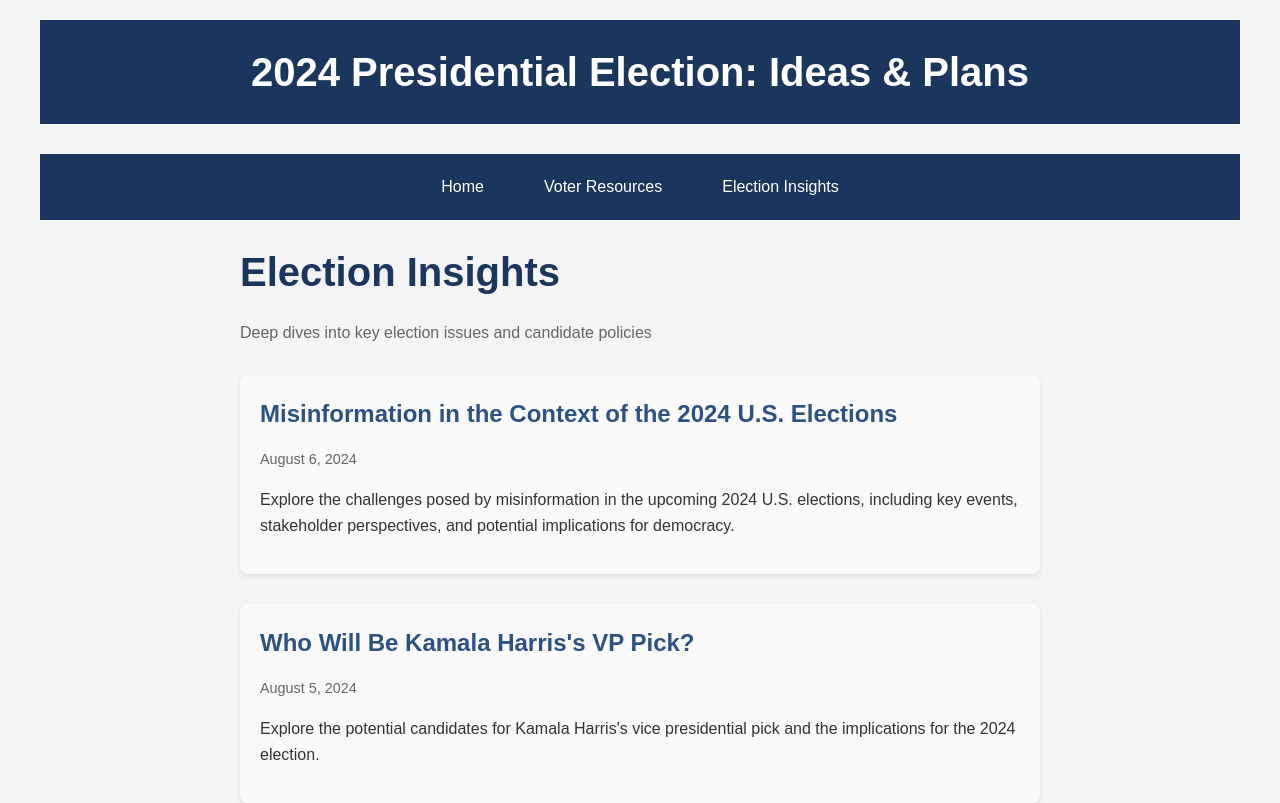
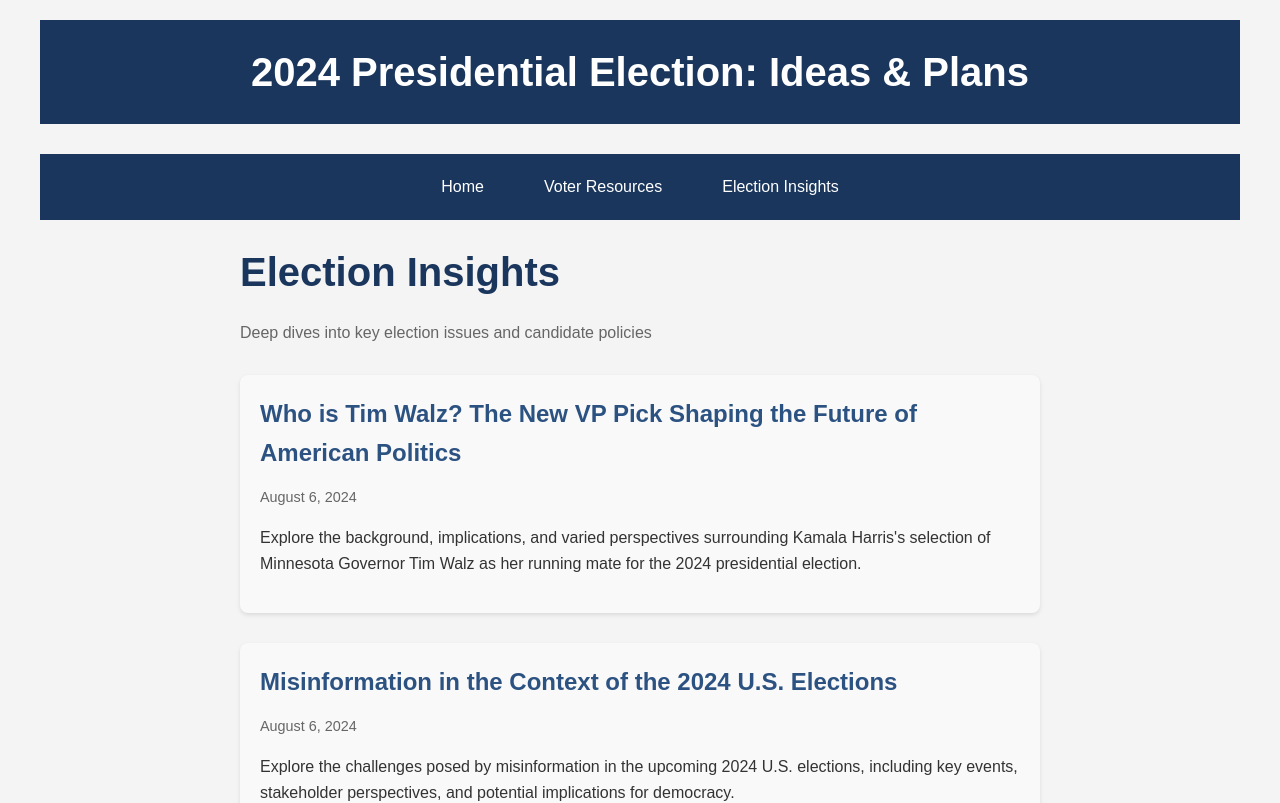
Before and after one commit to PaulMoreira/FactVerify, a React (Create React App) app: page /insights in a window 1280 px wide. Shown: the top 803 px of the page. Built offline with nearby package versions, Linux system fonts and the light colour scheme.

Commit message:
added a new article

```diff
--- a/src/articleData.js
+++ b/src/articleData.js
@@ -1,5 +1,70 @@
 // articleData.js
 export const articleData = [
+  {
+    id: "tim-walz-vp-pick",
+    date: "August 6, 2024",
+    headline: "Who is Tim Walz? The New VP Pick Shaping the Future of American Politics",
+    summary: "Explore the background, implications, and varied perspectives surrounding Kamala Harris's selection of Minnesota Governor Tim Walz as her running mate for the 2024 presidential election.",
+    shareUrl: "https://vote2024info.vercel.app/insights/tim-walz-vp-pick",
+    content: `
+      <h1>Governor Tim Walz</h1>
+      <p>In a surprise announcement that sent ripples through the political landscape, Kamala Harris has officially selected Minnesota Governor Tim Walz as her running mate for the upcoming 2024 presidential election. This pivotal choice comes at a crucial juncture for the Democratic Party, which aims to consolidate support ahead of a challenging campaign season. This article explores who Tim Walz is, his political background, the implications of his selection, and the varied perspectives surrounding this significant appointment.</p>
+
+      <h2>Background: A Brief Overview of Tim Walz</h2>
+      <p>Tim Walz, a member of the Democratic-Farmer-Labor Party, has served as the Governor of Minnesota since January 2019. Prior to his governorship, Walz was a U.S. Representative from 2007 to 2019, where he focused on issues such as education, healthcare, and veteran affairs. Known for his centrist approach, Walz has positioned himself as a unifying figure within the party, emphasizing the need for pragmatic solutions to complex problems.</p>
+      <blockquote>
+        <p>"As a former school teacher and a veteran, I understand the challenges that everyday Americans face," said Walz, highlighting his commitment to public service and community engagement.</p>
+      </blockquote>
+
+      <h2>The Selection of Walz: Key Events and Context</h2>
+      <p>Walz's candidacy emerged in the spring of 2023 as speculation about potential Vice Presidential picks intensified following President Biden's decision not to run for re-election. By June 2023, Walz had publicly expressed his support for Harris, enhancing his visibility as a serious contender for the VP spot. His selection was ultimately announced on August 6, 2024, coinciding with a critical moment for the Democratic Party in solidifying its platform and outreach efforts.</p>
+
+      <h3>Historical Context</h3>
+      <p>The selection of a Vice Presidential candidate traditionally aims to balance the ticket and appeal to a broad demographic. Walz's appointment can be understood within this historical framework, especially as the Democratic Party seeks to secure swing states crucial for electoral success. Minnesota, having voted for Biden-Harris by a margin of 7.1% in the 2020 election, is seen as a vital battleground.</p>
+
+      <h2>Perspectives on the Selection</h2>
+      <h3>Support for the Pick</h3>
+      <p>Supporters of Walz argue that his experience as a governor and his centrist, relatable persona will help unify the Democratic Party and attract moderate voters. According to a report by CNN, "Walz's pragmatic approach is expected to resonate with independents and moderate Republicans who are disillusioned with the current political landscape" (<a rel="noopener noreferrer" target="_blank" href="https://www.cnn.com/politics/live-news/kamala-harris-vp-pick">CNN</a>).</p>
+
+      <h3>Criticism of the Pick</h3>
+      <p>Conversely, some critics contend that Walz's centrist policies may alienate progressive voters who are looking for a more left-leaning candidate. The New York Times highlighted concerns that "his moderate stance could fail to energize the Democratic base that is essential for a successful campaign" (<a rel="noopener noreferrer" target="_blank" href="https://www.nytimes.com/2024/08/06/us/politics/kamala-harris-vp.html">The New York Times</a>).</p>
+
+      <h2>Potential Implications of Walz's Selection</h2>
+      <p>The implications of Walz's selection are manifold:</p>
+      <ul>
+        <li><strong>Electoral Dynamics</strong>: His centrist appeal could solidify support in battleground states like Michigan, Wisconsin, and Pennsylvania, which are crucial for the election outcome.</li>
+        <li><strong>Policy Direction</strong>: Walz's involvement in the campaign may steer the Democratic platform towards more moderate policies, potentially impacting legislative priorities if elected.</li>
+        <li><strong>Future of the Democratic Party</strong>: This decision could either bridge the divide between moderates and progressives or exacerbate existing tensions, affecting the party's cohesion moving forward.</li>
+      </ul>
+
+      <h2>Conclusion</h2>
+      <p>Tim Walz's selection as Kamala Harris's running mate represents a strategic maneuver for the Democratic Party as it prepares for the 2024 presidential election. His background as a centrist leader may appeal to swing voters, but it also raises questions about the party's ability to energize its base. As the election approaches, the implications of this choice will be closely scrutinized, shaping the narrative of the campaign and potentially influencing the future direction of the Democratic Party.</p>
+
+      <h2>Sources and Further Reading</h2>
+      <ol>
+        <li><a rel="noopener noreferrer" target="_blank" href="https://www.nbcnews.com/politics/2024-election/live-blog/trump-harris-election-live-updates-rcna164947">NBC News - Election Updates</a> - Covers the election updates and Walz's selection.</li>
+        <li><a rel="noopener noreferrer" target="_blank" href="https://www.reuters.com/world/us/kamala-harris-picks-minnesotas-tim-walz-vice-president-sources-tell-reuters-2024-08-06/">Reuters - Kamala Harris Picks Tim Walz</a> - Details the announcement and response to Walz's selection.</li>
+        <li><a rel="noopener noreferrer" target="_blank" href="https://www.whitehouse.gov/people/kamala-harris/">White House - Kamala Harris Biography</a> - Provides background information on Kamala Harris.</li>
+        <li><a rel="noopener noreferrer" target="_blank" href="https://mn.gov/governor">Minnesota Governor's Office - Tim Walz Biography</a> - Offers insights into Tim Walz's political career and initiatives.</li>
+        <li><a rel="noopener noreferrer" target="_blank" href="https://www.cnn.com/politics/live-news/kamala-harris-vp-pick">CNN - Harris Picks Walz as VP</a> - Discusses the implications of Walz's selection.</li>
+        <li><a rel="noopener noreferrer" target="_blank" href="https://www.nytimes.com/2024/08/06/us/politics/kamala-harris-vp.html">The New York Times - Progressive Concerns</a> - Analyzes the criticisms surrounding Walz's centrist approach.</li>
+        <li><a rel="noopener noreferrer" target="_blank" href="https://news.gallup.com">Gallup - Approval Ratings</a> - Provides data on Walz's approval ratings.</li>
+        <li><a rel="noopener noreferrer" target="_blank" href="https://www.cnn.com/election/2020/results/minnesota">CNN - 2020 Election Results</a> - Discusses Minnesota's electoral significance.</li>
+        <li><a rel="noopener noreferrer" target="_blank" href="https://www.history.com">History.com - Vice Presidential Picks</a> - Offers historical context on VP selections.</li>
+        <li><a rel="noopener noreferrer" target="_blank" href="https://www.theatlantic.com">The Atlantic - Implications of VP Picks</a> - Explores the potential impacts of VP selections on elections.</li>
+      </ol>
+      <div class="image-gallery">
+        <div class="image-container">
+          <img class="article-image" alt="Image of Tim Walz early campaign" src="https://www.economist.com/cdn-cgi/image/width=1424,quality=80,format=auto/content-assets/images/20240810_USP504.jpg">
+        </div>
+        <div class="image-container">
+          <img class="article-image" alt="Image of Tim Walz at memorial" src="https://static01.nyt.com/images/2024/08/06/multimedia/06pol-whois-walz-sub-gwmc/06pol-whois-walz-sub-gwmc-square640.jpg">
+        </div>
+      </div>
+    `,
+    ogImage: "https://mn.gov/governor/assets/Governor-Walz-Headshot_tcm1055-376688.jpg",
+    ogDescription: "Kamala Harris selects Minnesota Governor Tim Walz as her running mate for the 2024 presidential election. Explore the implications and varied perspectives on this pivotal choice."
+  },
   {
     id: "misinformation-2024-elections",
     date: "August 6, 2024",
```
